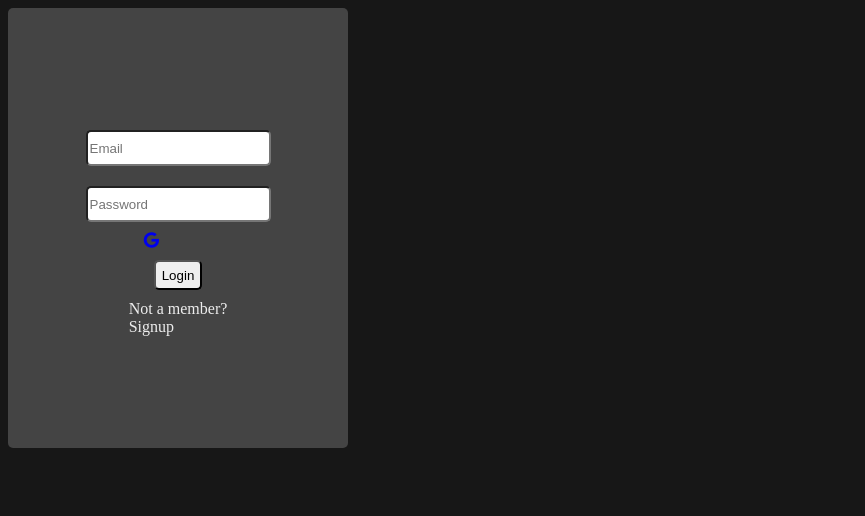
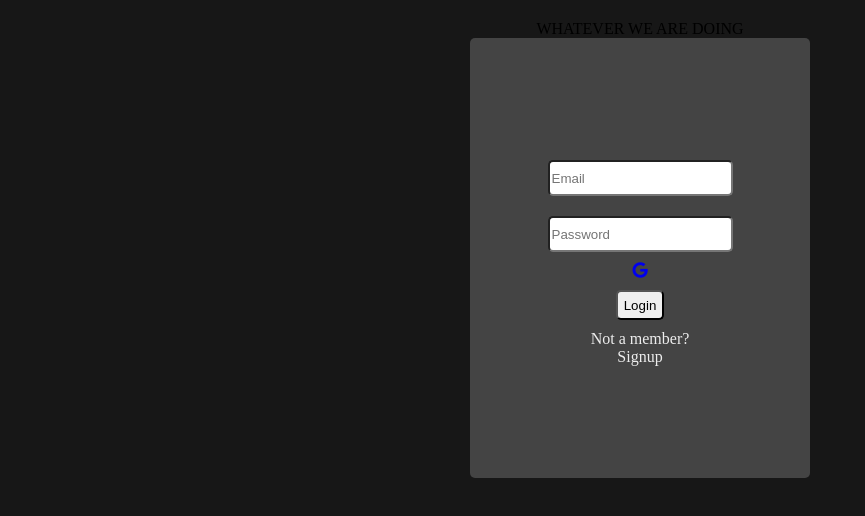
Before and after one commit to paxwong/AI-project, a website: page public/index.html in a window 1280 px wide. Both pictures are taken after a click on the element "Login". Shown: the whole page, without its empty margins (0-865 px from the left). Drawn offline with Linux system fonts and the light colour scheme.

Commit message:
adjust form layout

```diff
--- a/public/forms.js
+++ b/public/forms.js
@@ -9,18 +9,17 @@ function loginForm() {
         <input type="password" name="password" placeholder="Password" id="reg-password" />
     </label>
 
-    <div class="login">
-        <div class="google-button">
-            <a href="/connect/google" class="btn btn-success"><i class="fa-brands fa-google"></i></a>
-        </div>
-        <div>
-            <input type="submit" value="Login" class="button" id="login-button">
-        </div>
+    <div class="google-button">
+    <a href="/connect/google" class="btn btn-success"><i class="fa-brands fa-google"></i></a>
     </div>
     <div>
+    <input type="submit" value="Login" class="button" id="login-button">
+    </div>
+
+    <div>
         Not a member?
-        <div class="btn" id="login" onclick="signupForm()">Signup</div>
     </div>
+    <div class="btn" id="login" onclick="signupForm()">Signup</div>
     </form>
  `
 }
@@ -41,19 +40,18 @@ function signupForm() {
         <input type="file" value="Choose File" name="UserImage" placeholder="file" class="button"
             id="userImage" />
     </label> -->
-    <div class="signup">
+
         <div class="google-button">
             <a href="/connect/google" class="btn btn-success"><i class="fa-brands fa-google"></i></a>
         </div>
         <div>
             <input type="submit" value="Sign Up" class="btn" id="signup-button">
         </div>
-    </div>
+
     <div>
         Already a member?
-        <div class="btn" id="login" onclick="loginForm()">Login</div>
-
     </div>
+    <div class="btn" id="login" onclick="loginForm()">Login</div>
 </form>
     `
 }
--- a/public/index.html
+++ b/public/index.html
@@ -12,6 +12,7 @@
 
 <body>
     <div class="outerContainer">
+        <div class="header">WHATEVER WE ARE DOING</div>
         <div class="account container">
             <form id="signupForm">
                 <label>
@@ -28,19 +29,18 @@
                     <input type="file" value="Choose File" name="UserImage" placeholder="file" class="button"
                         id="userImage" />
                 </label> -->
-                <div class="signup">
-                    <div class="google-button">
-                        <a href="/connect/google" class="btn btn-success"><i class="fa-brands fa-google"></i></a>
-                    </div>
-                    <div>
-                        <input type="submit" value="Sign Up" class="btn" id="signup-button">
-                    </div>
+
+                <div class="google-button">
+                    <a href="/connect/google" class="btn btn-success"><i class="fa-brands fa-google"></i></a>
                 </div>
                 <div>
+                    <input type="submit" value="Sign Up" class="btn" id="signup-button">
+                </div>
+
+                <div>
                     Already a member?
-                    <div class="btn" id="login" onclick="loginForm()">Login</div>
-
                 </div>
+                <div class="btn" id="login" onclick="loginForm()">Login</div>
             </form>
         </div>
 
--- a/public/style.css
+++ b/public/style.css
@@ -19,6 +19,14 @@ body {
     background-color: #171717;
 }
 
+.outerContainer {
+    display: flex;
+    margin: 20px;
+    justify-content: center;
+    flex-direction: column;
+    align-items: center;
+}
+
 .container {
     display: flex;
     background-color: #444444;
@@ -38,7 +46,6 @@ form {
 }
 
 input {
-    /* width: 100%; */
     height: 30px;
     margin: 10px;
     border-radius: 5px;
```
